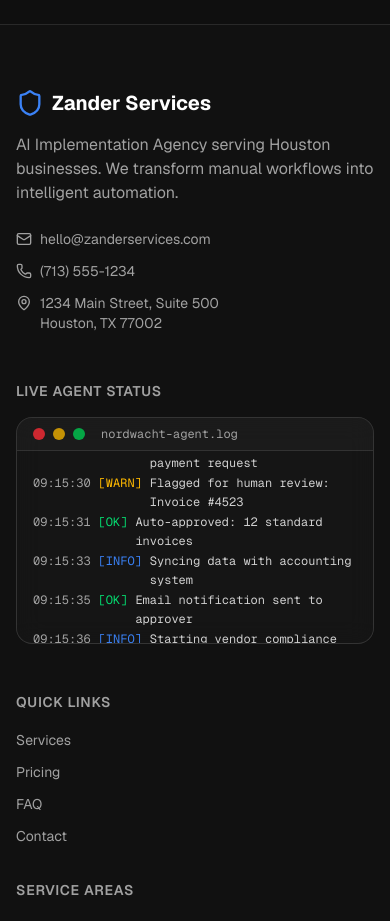
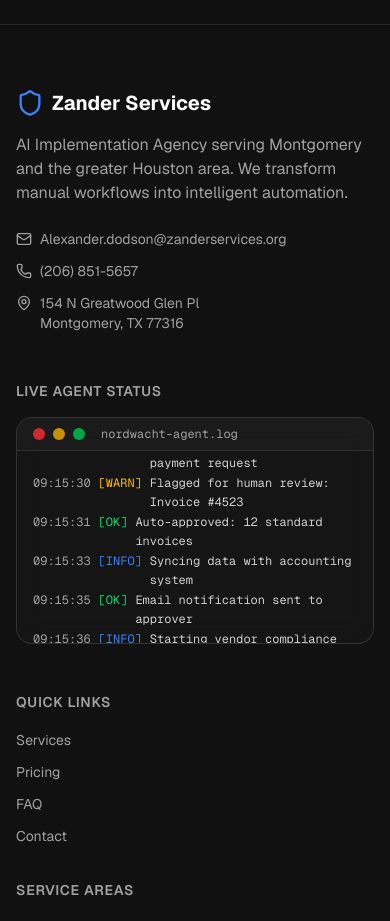
Before and after one commit to adodson9999/cybersecurity-NordWacht_01, a Next.js app: page /blog in a window 390 px wide. Shown: the part 820-1741 px from the top of the page. Built offline with nearby package versions, Linux system fonts and the light colour scheme; no server answers; the database is empty.

Commit message:
Update contact information

```diff
--- a/app/contact/page.tsx
+++ b/app/contact/page.tsx
@@ -10,6 +10,7 @@ import { Container } from "@/components/container";
 import { Button } from "@/components/ui/button";
 import { cn } from "@/lib/utils";
 import { supabase } from "@/lib/supabase";
+import { contactInfo } from "@/lib/contact-info";
 
 const services = [
   "Workflow Automation",
@@ -114,10 +115,10 @@ export default function ContactPage() {
                   <div>
                     <h3 className="font-semibold">Email Us</h3>
                     <a
-                      href="mailto:hello@nordwacht.com"
+                      href={contactInfo.emailLink}
                       className="text-muted-foreground transition-colors hover:text-foreground"
                     >
-                      hello@nordwacht.com
+                      {contactInfo.email}
                     </a>
                   </div>
                 </div>
@@ -129,10 +130,10 @@ export default function ContactPage() {
                   <div>
                     <h3 className="font-semibold">Call Us</h3>
                     <a
-                      href="tel:+17135551234"
+                      href={contactInfo.phoneLink}
                       className="text-muted-foreground transition-colors hover:text-foreground"
                     >
-                      (713) 555-1234
+                      {contactInfo.phone}
                     </a>
                   </div>
                 </div>
@@ -143,10 +144,15 @@ export default function ContactPage() {
                   </div>
                   <div>
                     <h3 className="font-semibold">Visit Us</h3>
-                    <p className="text-muted-foreground">
-                      1234 Main Street, Suite 500<br />
-                      Houston, TX 77002
-                    </p>
+                    <a
+                      href={contactInfo.address.mapsLink}
+                      target="_blank"
+                      rel="noopener noreferrer"
+                      className="text-muted-foreground hover:text-foreground transition-colors inline-block"
+                    >
+                      {contactInfo.address.line1}<br />
+                      {contactInfo.address.line2}
+                    </a>
                   </div>
                 </div>
               </div>
--- a/app/layout.tsx
+++ b/app/layout.tsx
@@ -18,22 +18,24 @@ const geistMono = Geist_Mono({
 });
 
 export const metadata: Metadata = {
-  title: "Zander Services | AI Implementation Agency - Houston TX",
+  title: "Zander Services | AI Implementation Agency - Montgomery & Houston Area",
   description:
-    "Stop wasting human capital. Zander Services delivers AI-powered automation solutions for Houston businesses. Book a call today to transform your operations.",
+    "Stop wasting human capital. Zander Services delivers AI-powered automation solutions for Montgomery and the greater Houston area. Book a call today to transform your operations.",
   keywords: [
     "AI automation",
     "Houston AI agency",
+    "Montgomery AI agency",
     "business automation",
     "AI implementation",
     "workflow automation",
+    "Montgomery TX",
     "Houston TX",
   ],
   authors: [{ name: "Zander Services" }],
   openGraph: {
-    title: "Zander Services | AI Implementation Agency - Houston TX",
+    title: "Zander Services | AI Implementation Agency - Montgomery & Houston Area",
     description:
-      "Stop wasting human capital. AI-powered automation solutions for Houston businesses.",
+      "Stop wasting human capital. AI-powered automation solutions for Montgomery and the greater Houston area.",
     url: "https://zanderservices.com",
     siteName: "Zander Services",
     locale: "en_US",
@@ -42,7 +44,7 @@ export const metadata: Metadata = {
   twitter: {
     card: "summary_large_image",
     title: "Zander Services | AI Implementation Agency",
-    description: "Stop wasting human capital. AI-powered automation for Houston businesses.",
+    description: "Stop wasting human capital. AI-powered automation for Montgomery and the greater Houston area.",
   },
   robots: {
     index: true,
--- a/components/automation-section.tsx
+++ b/components/automation-section.tsx
@@ -96,7 +96,7 @@ export function AutomationSection() {
             <span className="gradient-text">Seamless Automation</span>
           </h2>
           <p className="mt-4 text-lg text-muted-foreground">
-            See how Houston businesses transform their operations with our AI implementation
+            See how Houston area businesses transform their operations with our AI implementation
           </p>
         </motion.div>
 
--- a/components/faq-section.tsx
+++ b/components/faq-section.tsx
@@ -8,7 +8,7 @@ const faqs = [
   {
     question: "How long does AI implementation typically take?",
     answer:
-      "Most implementations are completed in 4-8 weeks, depending on complexity. We focus on quick wins first — you'll see initial automations running within the first 2 weeks. Our Houston-based team works directly with your staff to ensure minimal disruption.",
+      "Most implementations are completed in 4-8 weeks, depending on complexity. We focus on quick wins first — you'll see initial automations running within the first 2 weeks. Our Montgomery & Houston area team works directly with your staff to ensure minimal disruption.",
   },
   {
     question: "What ROI can we expect from AI automation?",
--- a/components/footer.tsx
+++ b/components/footer.tsx
@@ -6,6 +6,7 @@ import { Container } from "@/components/container";
 import { TerminalSimulator } from "@/components/terminal-simulator";
 import { Button } from "@/components/ui/button";
 import { CTAModal } from "@/components/cta-modal";
+import { contactInfo } from "@/lib/contact-info";
 
 const neighborhoods = [
   "The Heights",
@@ -38,33 +39,37 @@ export function Footer() {
               <span>Zander Services</span>
             </Link>
             <p className="mb-6 text-muted-foreground">
-              AI Implementation Agency serving Houston businesses. We transform
-              manual workflows into intelligent automation.
+              {contactInfo.tagline}
             </p>
 
             {/* Contact info */}
             <div className="space-y-3">
               <a
-                href="mailto:hello@zanderservices.com"
+                href={contactInfo.emailLink}
                 className="flex items-center gap-2 text-sm text-muted-foreground transition-colors hover:text-foreground"
               >
                 <Mail className="h-4 w-4" />
-                hello@zanderservices.com
+                {contactInfo.email}
               </a>
               <a
-                href="tel:+17135551234"
+                href={contactInfo.phoneLink}
                 className="flex items-center gap-2 text-sm text-muted-foreground transition-colors hover:text-foreground"
               >
                 <Phone className="h-4 w-4" />
-                (713) 555-1234
+                {contactInfo.phone}
               </a>
-              <div className="flex items-start gap-2 text-sm text-muted-foreground">
+              <a
+                href={contactInfo.address.mapsLink}
+                target="_blank"
+                rel="noopener noreferrer"
+                className="flex items-start gap-2 text-sm text-muted-foreground hover:text-foreground transition-colors"
+              >
                 <MapPin className="mt-0.5 h-4 w-4 flex-shrink-0" />
                 <span>
-                  1234 Main Street, Suite 500<br />
-                  Houston, TX 77002
+                  {contactInfo.address.line1}<br />
+                  {contactInfo.address.line2}
                 </span>
-              </div>
+              </a>
             </div>
           </div>
 
--- a/components/hero.tsx
+++ b/components/hero.tsx
@@ -26,7 +26,7 @@ export function Hero() {
             className="mb-8 inline-flex items-center gap-2 rounded-full border border-primary/30 bg-primary/10 px-4 py-2 text-sm font-medium text-primary"
           >
             <Sparkles className="h-4 w-4" />
-            <span>AI Implementation Agency — Houston TX</span>
+            <span>AI Implementation Agency — Montgomery & Houston Area</span>
           </motion.div>
 
           {/* Main Headline */}
@@ -65,7 +65,7 @@ export function Hero() {
             </div>
             <div className="flex items-center gap-2">
               <div className="h-2 w-2 rounded-full bg-secondary" />
-              <span>Houston-Based Team</span>
+              <span>Montgomery & Houston Area Team</span>
             </div>
           </motion.div>
 
--- /dev/null
+++ b/lib/contact-info.ts
@@ -0,0 +1,12 @@
+export const contactInfo = {
+  email: "Alexander.dodson@zanderservices.org",
+  phone: "(206) 851-5657",
+  phoneLink: "tel:+12068515657",
+  emailLink: "mailto:Alexander.dodson@zanderservices.org",
+  address: {
+    line1: "154 N Greatwood Glen Pl",
+    line2: "Montgomery, TX 77316",
+    mapsLink: "https://maps.google.com/?q=154+N+Greatwood+Glen+Pl,+Montgomery,+TX+77316"
+  },
+  tagline: "AI Implementation Agency serving Montgomery and the greater Houston area. We transform manual workflows into intelligent automation."
+};
```
Also changed, not shown: components/nav-bar.tsx (+19 -2 lines).
